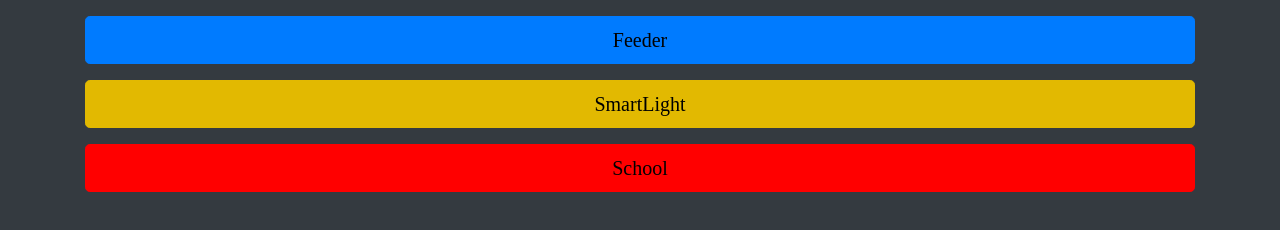
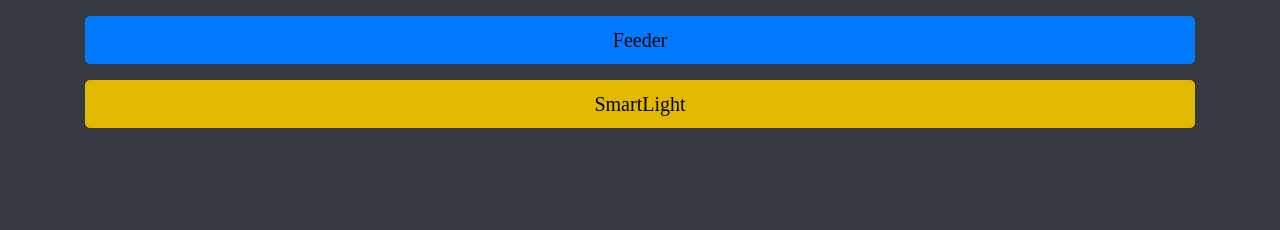
Before and after one commit to YellowDoctor/petuhov, a plain HTML site: page index.html in a window 1280 px wide. Drawn offline with Linux system fonts and the light colour scheme.

Commit message:
Update index.html

```diff
--- a/index.html
+++ b/index.html
@@ -32,8 +32,6 @@
         <form action="./SmartLight/index.html">
             <button class="btn btn-feeder btn-lg btn-block my-3" type="submit" formaction="./Feed/index.html">Feeder</button>
             <button class="btn btn-smart_light btn-lg btn-block my-3" type="submit" >SmartLight</button>
-            <button class="btn btn-school btn-lg btn-block my-3" type="submit" formaction="http://school-a.cf/">School</button>
-            <!--<button class="btn btn-secret btn-lg btn-block my-3" type="submit" formaction="http://godnota.cf/yarik.php"></button>-->
         </form>
     </div>
 </body>
```
